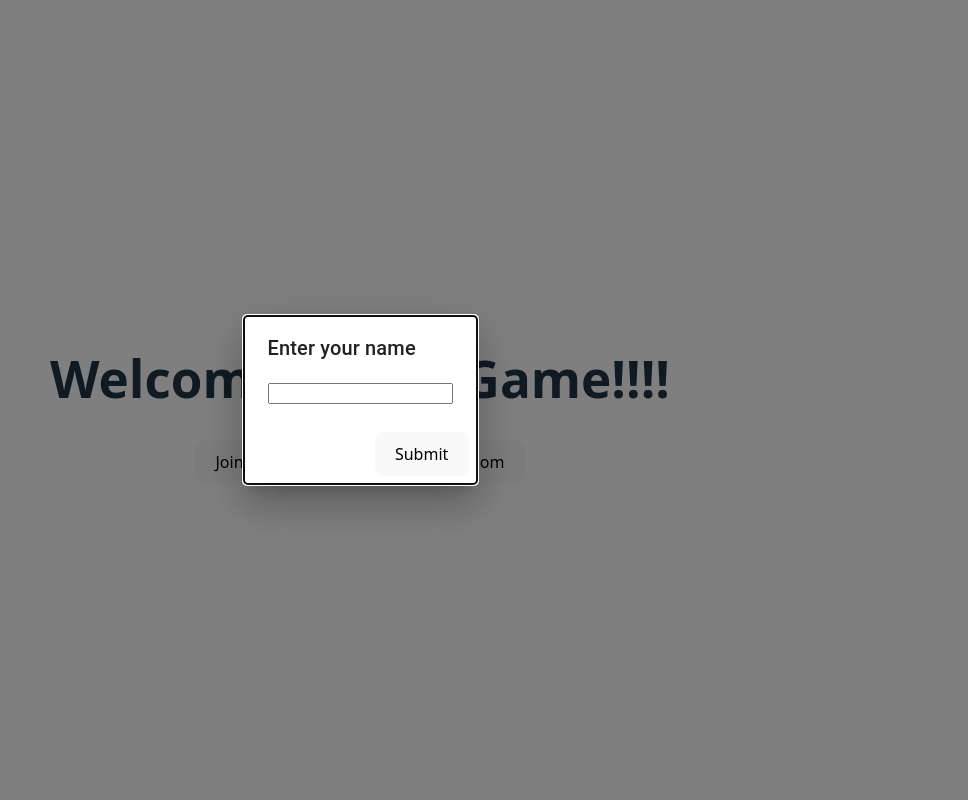
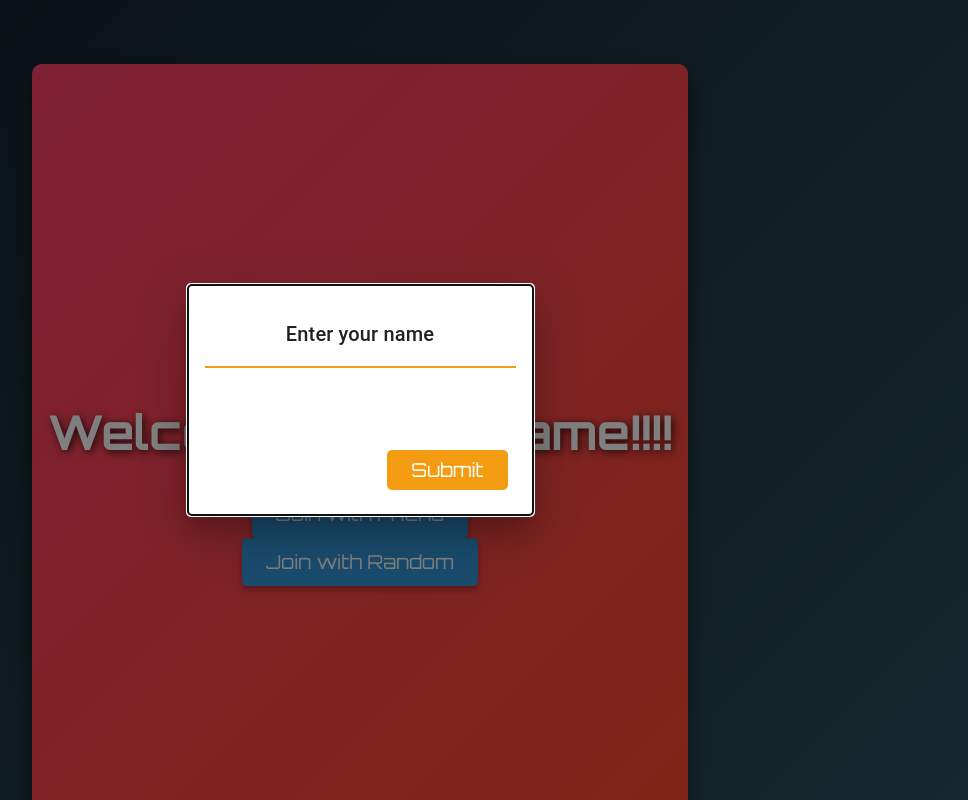
Before and after one commit to HARSHv95/Project-Testings, a React (Vite) app in the folder my-app/: page / in a window 1280 px wide. Shown: the top 800 px of the page, without its empty margins (280-1248 px from the left). Built offline with nearby package versions, Linux system fonts and the light colour scheme.

Commit message:
some css applied

```diff
--- a/my-app/src/App.jsx
+++ b/my-app/src/App.jsx
@@ -18,6 +18,7 @@ function App() {
   const [Name, setName] = useState("");
   const [openNamePrompt, setopenNamePrompt1] = useState(true);
   const [RoomMembers, setRoomMembers] = useState([]);
+  const [GridSize, setGridSize] = useState(5);
 
   return (
     <div>
--- /dev/null
+++ b/my-app/src/components/grid.css
@@ -0,0 +1,48 @@
+/* Overall page container with a vibrant gradient */
+.grid-page-container {
+  display: flex;
+  flex-direction: column;
+  align-items: center;
+  justify-content: center;
+  min-height: 100vh;
+  background: linear-gradient(135deg, #1f4037, #99f2c8);
+  padding: 2rem;
+}
+
+/* Container for the canvas grid */
+.grid-container {
+  background: #ffffff;
+  border: 6px solid #3498db;
+  border-radius: 15px;
+  box-shadow: 0px 10px 30px rgba(52, 152, 219, 0.5);
+  padding: 1rem;
+  margin-bottom: 2rem;
+}
+
+/* Styled status text */
+.game-status {
+  color: #2c3e50;
+  font-size: 1.5rem;
+  font-weight: bold;
+  margin-top: 1rem;
+  text-shadow: 1px 1px 4px rgba(0, 0, 0, 0.3);
+}
+
+/* Styled leave button */
+.leave-button {
+  background: #e74c3c;
+  border: none;
+  color: #fff;
+  font-size: 1.2rem;
+  padding: 0.75rem 1.5rem;
+  border-radius: 10px;
+  margin-top: 1.5rem;
+  box-shadow: 0px 5px 15px rgba(231, 76, 60, 0.5);
+  transition: background 0.3s ease, transform 0.2s ease;
+  cursor: pointer;
+}
+
+.leave-button:hover {
+  background: #c0392b;
+  transform: scale(1.05);
+}
--- a/my-app/src/components/grid.module.css
+++ /dev/null
@@ -1,104 +0,0 @@
-.PlayerBlock{
-    border: 2px solid;
-    padding: 12px;
-    border-block-color: white;
-    border-color: #00b4ff;
-    text-shadow: 0 0 5px #00ffcc, 0 0 10px #00ffcc;
-    box-shadow: 0 0 10px #00ffcc, 0 0 20px #00ffcc;
-}
-
-/* Set a full-page background image */
-body {
-    margin: 0;
-    padding: 0;
-    font-family: 'Arial', sans-serif;
-    background: url('../assets/game-background.jpg') no-repeat center center fixed;
-    background-size: cover;
-  }
-
-  /* Container that centers the game on a whiteboard */
-  .game-container {
-    display: flex;
-    flex-direction: column;
-    align-items: center;
-    justify-content: center;
-    min-height: 100vh;
-    padding: 1rem;
-    background: rgba(255, 255, 255, 0.8); /* light translucent white overlay */
-  }
-
-  /* Style for the canvas that displays the grid game */
-  canvas {
-    border: 4px solid #3498db;   /* blue border */
-    border-radius: 8px;
-    box-shadow: 0 8px 16px rgba(0, 0, 0, 0.3);
-    background: #fff;            /* white background for the playing board */
-    cursor: pointer;
-  }
-
-  /* Game Info section (turn, win/loss, buttons) */
-  .game-info {
-    margin-top: 1rem;
-    text-align: center;
-    background: rgba(255, 255, 255, 0.95);
-    border-radius: 8px;
-    padding: 1rem 2rem;
-    box-shadow: 0 4px 8px rgba(0, 0, 0, 0.2);
-  }
-
-  /* Text styling */
-  .text-xl {
-    font-size: 1.5rem;
-    font-weight: bold;
-    margin-bottom: 1rem;
-  }
-
-  /* Button styles for game actions */
-  button {
-    background-color: #e74c3c;
-    color: #fff;
-    border: none;
-    border-radius: 6px;
-    padding: 0.75rem 1.5rem;
-    font-size: 1rem;
-    cursor: pointer;
-    transition: background-color 0.3s ease;
-    margin-top: 1rem;
-  }
-
-  button:hover {
-    background-color: #c0392b;
-  }
-
-  /* Optional: styling for the canvas container if you want extra padding */
-  .canvas-container {
-    padding: 2rem;
-    background: #fff;
-    border-radius: 10px;
-    box-shadow: 0 10px 20px rgba(0, 0, 0, 0.25);
-  }
-
-  /* Utility classes for flex (if not using Tailwind CSS) */
-  .flex {
-    display: flex;
-  }
-
-  .flex-col {
-    flex-direction: column;
-  }
-
-  .items-center {
-    align-items: center;
-  }
-
-  .justify-center {
-    justify-content: center;
-  }
-
-  .min-h-screen {
-    min-height: 100vh;
-  }
-
-  .space-y-6 > * + * {
-    margin-top: 1.5rem;
-  }
--- /dev/null
+++ b/my-app/src/components/homepage.css
@@ -0,0 +1,71 @@
+@import url('https://fonts.googleapis.com/css2?family=Orbitron:wght@400;700&display=swap');
+
+body {
+  margin: 0;
+  padding: 0;
+  font-family: 'Orbitron', sans-serif;
+  /* Dynamic background gradient with subtle neon colors */
+  background: linear-gradient(135deg, #0f2027, #203a43, #2c5364);
+  background-size: cover;
+}
+
+.homepage-container {
+  /* Gaming-style opaque container with a bright, neon gradient */
+  display: flex;
+  flex-direction: column;
+  align-items: center;
+  justify-content: center;
+  min-height: 100vh;
+  background: linear-gradient(135deg, #ff416c, #ff4b2b);
+  padding: 1rem;
+  border-radius: 10px;
+  box-shadow: 0 10px 20px rgba(0, 0, 0, 0.5);
+  margin: 2rem;
+}
+
+.homepage-container h1 {
+  color: #fff;
+  font-size: 3rem;
+  margin-bottom: 2rem;
+  text-shadow: 2px 2px 8px rgba(0, 0, 0, 0.8);
+}
+
+.homepage-container button {
+  background: #3498db;
+  border: none;
+  color: #fff;
+  font-size: 1.2rem;
+  padding: 0.75rem 1.5rem;
+  margin: 0 1rem;
+  border-radius: 5px;
+  box-shadow: 0 4px 6px rgba(0, 0, 0, 0.3);
+  cursor: pointer;
+  transition: background 0.3s ease, transform 0.2s ease;
+  position: relative;
+  overflow: hidden;
+}
+
+/* Neon glow effect on hover */
+.homepage-container button:hover {
+  background: #2980b9;
+  transform: scale(1.05);
+}
+
+/* Optional: Add an animated neon border effect */
+.homepage-container button::before {
+  content: "";
+  position: absolute;
+  top: -2px;
+  left: -2px;
+  width: calc(100% + 4px);
+  height: calc(100% + 4px);
+  background: linear-gradient(90deg, rgba(255,65,108,1) 0%, rgba(255,75,43,1) 50%, rgba(255,65,108,1) 100%);
+  z-index: -1;
+  filter: blur(5px);
+  opacity: 0;
+  transition: opacity 0.3s ease;
+}
+
+.homepage-container button:hover::before {
+  opacity: 1;
+}
--- a/my-app/src/components/homepage.jsx
+++ b/my-app/src/components/homepage.jsx
@@ -1,28 +1,29 @@
 import { nanoid } from "nanoid"
 import { useEffect, useState, useContext } from "react";
 import { SocketContext } from "./socketConnection";
+import "./homepage.css";
 
-export default function HomePage({setopenPrompt, RoomID, setRoomID, setMain, setRoomSize, setRoomState, Name, setRoomMembers}){
+export default function HomePage({ setopenPrompt, RoomID, setRoomID, setMain, setRoomSize, setRoomState, Name, setRoomMembers }) {
 
-    const {socket, connectSocket, disconnectSocket} = useContext(SocketContext);
+    const { socket, connectSocket, disconnectSocket } = useContext(SocketContext);
 
-    useEffect(()=>{
+    useEffect(() => {
         console.log(RoomID);
     }, [RoomID]);
 
-    function handleRandom(){
+    function handleRandom() {
         const userID = nanoid(6);
         const socketConnection = connectSocket();
-        if(socketConnection){
+        if (socketConnection) {
             socketConnection.emit("random", userID, 2, Name);
-            socketConnection.on("randomroomFound", (ID, size, members)=>{
+            socketConnection.on("randomroomFound", (ID, size, members) => {
                 setRoomMembers(members);
                 setRoomID(ID);
                 setRoomSize(size);
                 setRoomState("join");
                 setopenPrompt(true);
             })
-            socketConnection.on("randomFound", (ID, members)=>{
+            socketConnection.on("randomFound", (ID, members) => {
                 setRoomMembers(members);
                 setRoomID(ID);
                 setMain("game");
@@ -31,14 +32,14 @@ export default function HomePage({setopenPrompt, RoomID, setRoomID, setMain, set
     }
 
     const handleFriend = () => {
-        if(socket){
+        if (socket) {
             disconnectSocket();
         }
         setopenPrompt(true);
     }
 
-    return(
-        <div>
+    return (
+        <div className="homepage-container">
             <h1>Welcome to the Game!!!!</h1>
             <button onClick={handleFriend}>Join with Friend</button>
             <button onClick={handleRandom}>Join with Random</button>
--- /dev/null
+++ b/my-app/src/components/nameprompt.css
@@ -0,0 +1,62 @@
+/* Overall dialog container styling for a gaming vibe */
+.dialog-container {
+    background: radial-gradient(circle at top left, #1e3c72, #2a5298);
+    color: #fff;
+    border: 2px solid #f39c12;
+    box-shadow: 0 0 20px rgba(243, 156, 18, 0.7);
+    border-radius: 10px;
+    padding: 1rem;
+    overflow: hidden;
+    /* For Firefox */
+    scrollbar-width: none;
+}
+
+/* Dialog title styling */
+.dialog-title {
+    font-family: 'Orbitron', sans-serif;
+    font-size: 2rem;
+    text-align: center;
+    padding: 1rem;
+    border-bottom: 2px solid #f39c12;
+}
+
+/* Dialog content styling - adjust the input styling */
+.dialog-content {
+    padding: 1rem;
+    overflow: hidden;
+}
+
+.dialog-content input {
+    width: 100%;
+    padding: 0.5rem;
+    font-size: 1.2rem;
+    border: none;
+    border-radius: 5px;
+    margin-top: 1rem;
+}
+
+/* Dialog actions and button styling */
+.dialog-actions {
+    display: flex;
+    justify-content: center;
+    padding: 1rem;
+}
+
+.dialog-actions button {
+    background: #f39c12;
+    border: none;
+    color: #fff;
+    font-size: 1.2rem;
+    padding: 0.5rem 1.5rem;
+    border-radius: 5px;
+    cursor: pointer;
+    transition: background 0.3s ease;
+}
+
+.dialog-actions button:hover {
+    background: #e67e22;
+}
+
+.dialog-container::-webkit-scrollbar {
+    display: none;
+}
--- a/my-app/src/components/nameprompt.jsx
+++ b/my-app/src/components/nameprompt.jsx
@@ -1,21 +1,24 @@
 import { Fragment, useState, useContext, useEffect } from "react";
 import { Dialog, DialogActions, DialogContent, DialogTitle } from "@mui/material";
+import "./nameprompt.css";
 
-export default function RenderNamePrompt({Name, setName, openNamePrompt, setOpenNamePrompt}){
+export default function RenderNamePrompt({ Name, setName, openNamePrompt, setOpenNamePrompt }) {
 
     const handleClose = () => {
-        if(Name.length > 0){
+        if (Name.length > 0) {
             setOpenNamePrompt(false);
         }
     }
 
-    return(
-        <Dialog open={openNamePrompt} onClose={handleClose}>
-            <DialogTitle>Enter your name</DialogTitle>
-            <DialogContent>
-                <input type="text" value={Name} onChange={(e) => {setName(e.target.value);}}/>
+    return (
+        <Dialog open={openNamePrompt} onClose={handleClose}
+            PaperProps={{ className: "dialog-container" }}
+        >
+            <DialogTitle className="dialog-title">Enter your name</DialogTitle>
+            <DialogContent className="dialog-content">
+                <input type="text" value={Name} onChange={(e) => setName(e.target.value)} />
             </DialogContent>
-            <DialogActions>
+            <DialogActions className="dialog-actions">
                 <button onClick={handleClose}>Submit</button>
             </DialogActions>
         </Dialog>
```
Also changed, not shown: my-app/src/components/grid.jsx (+38 -37 lines), my-app/vercel.json (added), 1 other file (tests, documents, lock files or other folders).
